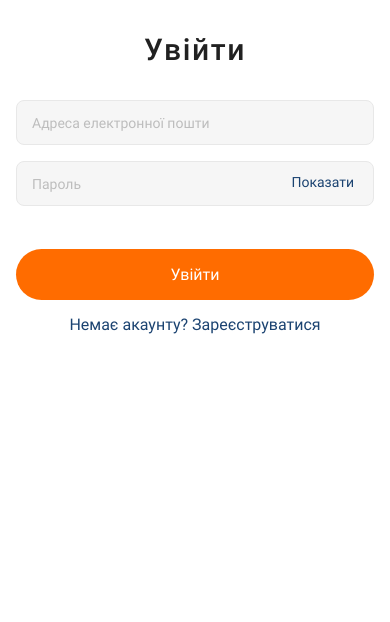
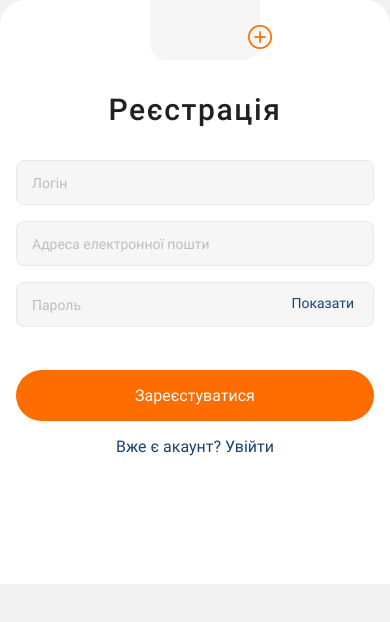
Before and after one commit to iSteffan/react-native-hw-4, a React Native app: screen /Register in a window 390 px wide. Shown: the top 622 px of the page. Built offline with nearby package versions, Linux system fonts and the light colour scheme.

Commit message:
add basic nav

```diff
--- a/App.js
+++ b/App.js
@@ -1,9 +1,13 @@
 import { StatusBar } from 'expo-status-bar';
 import { StyleSheet, View } from 'react-native';
 import { useFonts } from 'expo-font';
-
+import { createStackNavigator } from '@react-navigation/stack';
+import { NavigationContainer } from '@react-navigation/native';
+import Home from './Screens/mainScreens/Home';
 import LoginScreen from './Screens/authScreens/LoginScreen';
 import RegistrationScreen from './Screens/authScreens/RegistrationScreen';
+
+const AuthStack = createStackNavigator();
 
 export default function App() {
   const [fontsLoaded] = useFonts({
@@ -17,7 +21,30 @@ export default function App() {
   }
 
   return (
-    <LoginScreen />
-    // <RegistrationScreen />
+    <NavigationContainer>
+      <AuthStack.Navigator>
+        <AuthStack.Screen
+          options={{
+            headerShown: false,
+          }}
+          name="Register"
+          component={RegistrationScreen}
+        />
+        <AuthStack.Screen
+          options={{
+            headerShown: false,
+          }}
+          name="Login"
+          component={LoginScreen}
+        />
+        <AuthStack.Screen
+          // options={{
+          //   headerShown: false,
+          // }}
+          name="Home"
+          component={Home}
+        />
+      </AuthStack.Navigator>
+    </NavigationContainer>
   );
 }
--- a/Screens/authScreens/LoginScreen.js
+++ b/Screens/authScreens/LoginScreen.js
@@ -1,4 +1,5 @@
 import React, { useState } from 'react';
+import { CardStyleInterpolators } from '@react-navigation/stack';
 import {
   StyleSheet,
   View,
@@ -18,7 +19,7 @@ const initialState = {
   password: '',
 };
 
-export default function RegistrationScreen() {
+export default function LoginScreen({ navigation }) {
   const [state, setState] = useState(initialState);
   const [isKeyboardVisible, setIsKeyboardVisible] = useState(false);
 
@@ -36,6 +37,7 @@ export default function RegistrationScreen() {
     console.log(state);
     setState(initialState);
     checkTextInput();
+    navigation.navigate('Home');
   };
 
   const validateEmail = str => {
@@ -66,7 +68,7 @@ export default function RegistrationScreen() {
       <View>
         <KeyboardAvoidingView behavior={Platform.OS === 'ios' && 'padding'}>
           <View style={styles.container}>
-            <Image source={require('../assets/images/photo-bg.jpg')} style={styles.image} />
+            <Image source={require('../../assets/images/photo-bg.jpg')} style={styles.image} />
             <View style={styles.formWrap}>
               <Text style={styles.title}>Увійти</Text>
 
@@ -127,7 +129,16 @@ export default function RegistrationScreen() {
                   <Pressable onPress={handleSubmit} style={styles.button}>
                     <Text style={styles.buttonText}>Увійти</Text>
                   </Pressable>
-                  <Text style={styles.logInText}>Немає акаунту? Зареєструватися</Text>
+                  <Pressable
+                    onPress={() => {
+                      navigation.navigate('Register');
+                    }}
+                    style={{
+                      marginBottom: 100,
+                    }}
+                  >
+                    <Text style={styles.logInText}>Немає акаунту? Зареєструватися</Text>
+                  </Pressable>
                 </View>
               )}
             </View>
--- a/Screens/authScreens/RegistrationScreen.js
+++ b/Screens/authScreens/RegistrationScreen.js
@@ -20,7 +20,7 @@ const initialState = {
   password: '',
 };
 
-export default function RegistrationScreen() {
+export default function RegistrationScreen({ navigation }) {
   const [state, setState] = useState(initialState);
   const [isKeyboardVisible, setIsKeyboardVisible] = useState(false);
 
@@ -39,6 +39,7 @@ export default function RegistrationScreen() {
     console.log(state);
     setState(initialState);
     checkTextInput();
+    navigation.navigate('Home');
   };
 
   const validateEmail = str => {
@@ -73,7 +74,7 @@ export default function RegistrationScreen() {
       <View>
         <KeyboardAvoidingView behavior={Platform.OS === 'ios' && 'padding'}>
           <View style={styles.container}>
-            <Image source={require('../assets/images/photo-bg.jpg')} style={styles.image} />
+            <Image source={require('../../assets/images/photo-bg.jpg')} style={styles.image} />
             <View style={styles.formWrap}>
               <View style={styles.avatar}>
                 <Pressable style={styles.avatarButton}>
@@ -158,7 +159,15 @@ export default function RegistrationScreen() {
                   <Pressable onPress={handleSubmit} style={styles.button}>
                     <Text style={styles.buttonText}>Зареєстуватися</Text>
                   </Pressable>
-                  <Text style={styles.logInText}>Вже є акаунт? Увійти</Text>
+                  <Pressable
+                    onPress={() => navigation.navigate('Login')}
+                    style={{
+                      marginBottom: 50,
+                    }}
+                  >
+                    <Text style={styles.logInText}>Вже є акаунт? Увійти</Text>
+                  </Pressable>
+                  {/* <Text style={styles.logInText}>Вже є акаунт? Увійти</Text> */}
                 </View>
               )}
             </View>
--- a/package.json
+++ b/package.json
@@ -22,7 +22,7 @@
     "react": "18.2.0",
     "react-native": "0.71.8",
     "react-native-gesture-handler": "~2.9.0",
-    "react-native-reanimated": "~2.12.0",
+    "react-native-reanimated": "~2.14.4",
     "react-native-safe-area-context": "4.5.0",
     "react-native-screens": "~3.20.0",
     "react-native-svg": "13.4.0"
```
Also changed, not shown: 1 other file (tests, documents, lock files or other folders).
